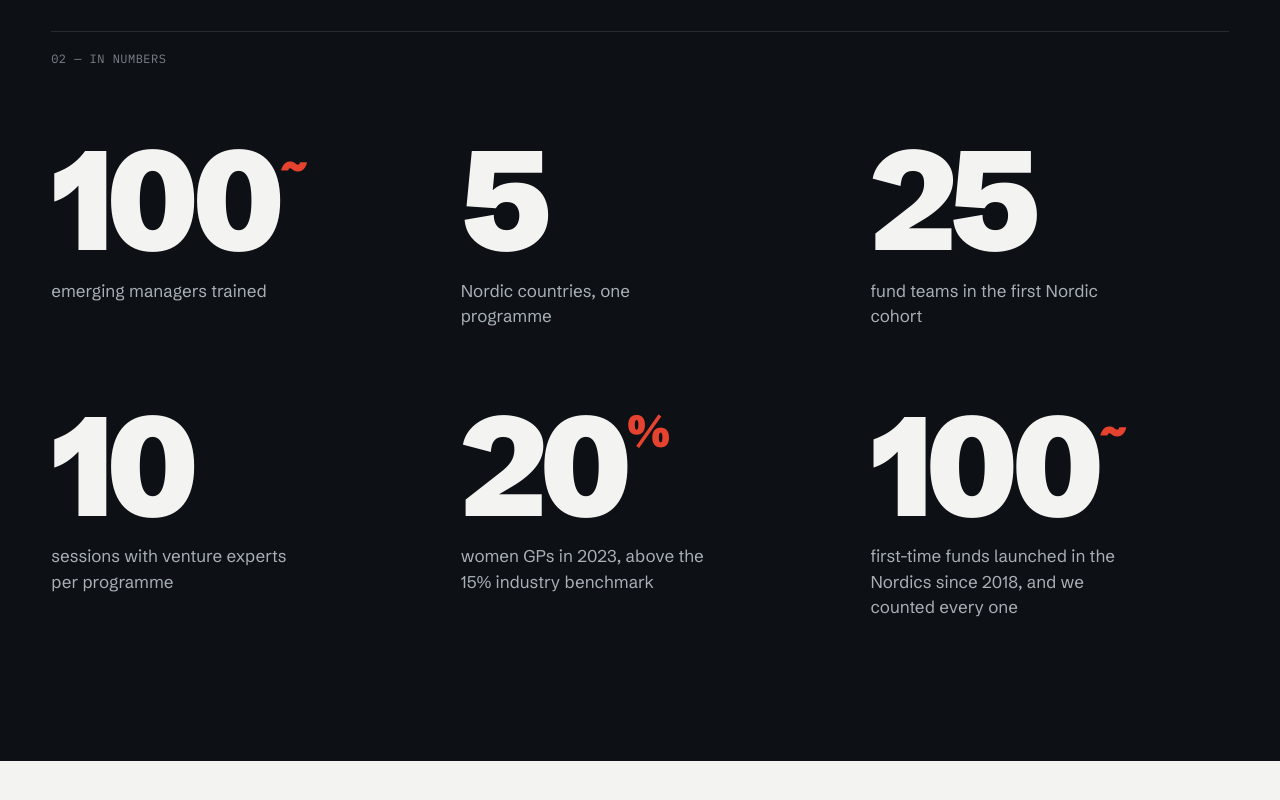
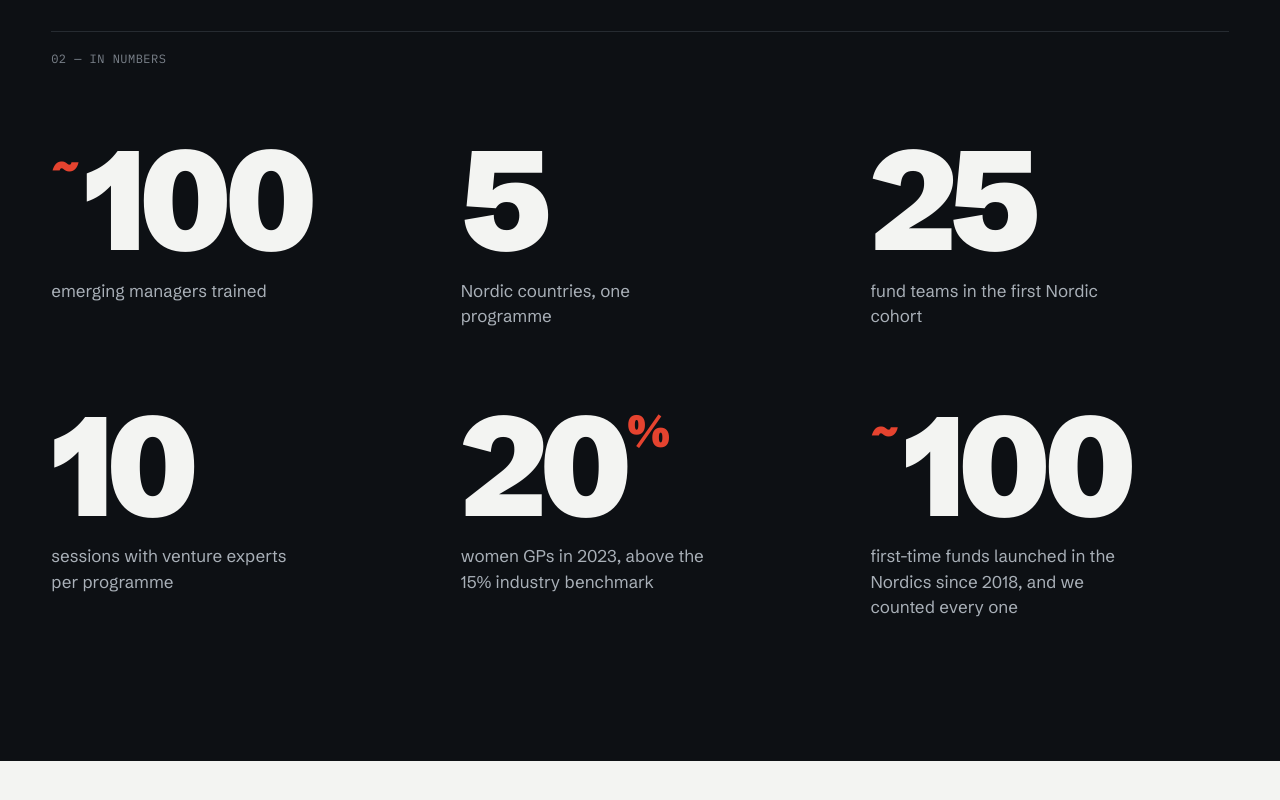
Before and after one commit to VEVEGAShouse/vcchallenge-web, a plain HTML site: page index.html in a window 1280 px wide. Shown: the part 2275-3075 px from the top of the page. Drawn offline with Linux system fonts and the light colour scheme.

Commit message:
Approximate sign before the number
Co-Authored-By: Claude Opus 5.5 <noreply@anthropic.com>
Claude-Session: https://claude.ai/code/session_01GjU4Noon6CoNqi8SrQXMPy

```diff
--- a/index.html
+++ b/index.html
@@ -15,7 +15,7 @@
   <link rel="preconnect" href="https://fonts.googleapis.com">
   <link rel="preconnect" href="https://fonts.gstatic.com" crossorigin>
   <link href="https://fonts.googleapis.com/css2?family=IBM+Plex+Mono:wght@400;500&family=Schibsted+Grotesk:wght@400;500;600;800;900&display=swap" rel="stylesheet">
-  <link rel="stylesheet" href="styles.css?v=2">
+  <link rel="stylesheet" href="styles.css?v=3">
   <script>document.documentElement.classList.add('js')</script>
 </head>
 <body>
@@ -80,12 +80,12 @@
     <div class="wrap">
       <h2 id="nb" class="label mono reveal">02 — In numbers</h2>
       <dl class="nb">
-        <div class="nb__item reveal"><dt class="nb__fig"><span data-count="100">100</span><sup>~</sup></dt><dd>emerging managers trained</dd></div>
+        <div class="nb__item reveal"><dt class="nb__fig"><sup class="pre">~</sup><span data-count="100">100</span></dt><dd>emerging managers trained</dd></div>
         <div class="nb__item reveal"><dt class="nb__fig"><span data-count="5">5</span></dt><dd>Nordic countries, one programme</dd></div>
         <div class="nb__item reveal"><dt class="nb__fig"><span data-count="25">25</span></dt><dd>fund teams in the first Nordic cohort</dd></div>
         <div class="nb__item reveal"><dt class="nb__fig"><span data-count="10">10</span></dt><dd>sessions with venture experts per programme</dd></div>
         <div class="nb__item reveal"><dt class="nb__fig"><span data-count="20">20</span><sup>%</sup></dt><dd>women GPs in 2023, above the 15% industry benchmark</dd></div>
-        <div class="nb__item reveal"><dt class="nb__fig"><span data-count="100">100</span><sup>~</sup></dt><dd>first-time funds launched in the Nordics since 2018, and we counted every one</dd></div>
+        <div class="nb__item reveal"><dt class="nb__fig"><sup class="pre">~</sup><span data-count="100">100</span></dt><dd>first-time funds launched in the Nordics since 2018, and we counted every one</dd></div>
       </dl>
     </div>
   </section>
--- a/styles.css
+++ b/styles.css
@@ -59,6 +59,7 @@ a { color: inherit; }
 .numbers .label { border-color: #262b31; }
 .nb { display: grid; grid-template-columns: repeat(auto-fit, minmax(280px, 1fr)); gap: clamp(48px, 6vw, 80px) var(--pad); }
 .nb__fig { font-size: clamp(88px, 11vw, 168px); font-weight: 900; letter-spacing: -0.06em; line-height: .85; }
+.nb__fig sup.pre { margin: 0 4px 0 0; }
 .nb__fig sup { font-size: .32em; color: var(--red); letter-spacing: 0; margin-left: 4px; vertical-align: top; position: relative; top: .15em; }
 .nb__item dd { margin-top: 18px; color: #a9b0b8; max-width: 24ch; }
 
```
